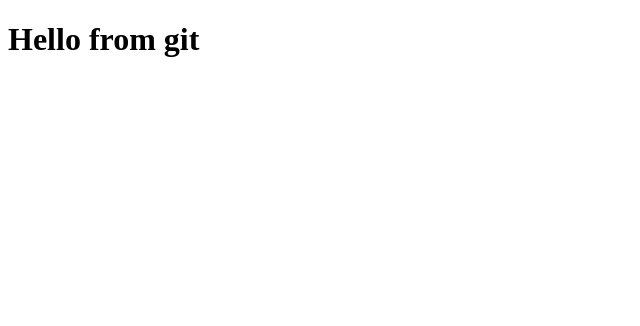
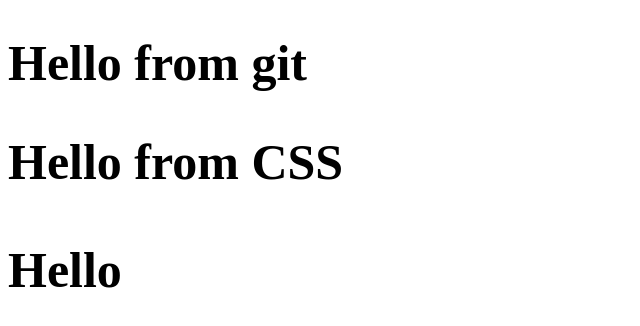
Before and after one commit to SerheievMainacad/Lesson4, a plain HTML site: page index.html in a window 1280 px wide. Shown: the whole page, without its empty margins (0-640 px from the left). Drawn offline with Linux system fonts and the light colour scheme.

Commit message:
First CSS commit

```diff
--- /dev/null
+++ b/css/style.css
@@ -0,0 +1,3 @@
+h3{
+	font-size: 50px;
+}
--- a/index.html
+++ b/index.html
@@ -3,10 +3,18 @@
 <head>
 	<meta charset="UTF-8">
 	<title>Git</title>
+	<style>
+		h2{
+			font-size: 50px;
+		}
+	</style>
+	<link rel="stylesheet" href="css/style.css">
 </head>
 <body>
 
-	<h1>Hello from git</h1>
+	<h1 style="font-size: 50px">Hello from git</h1>
+	<h2>Hello from CSS</h2>
+	<h3>Hello</h3>
 
 
 
```
